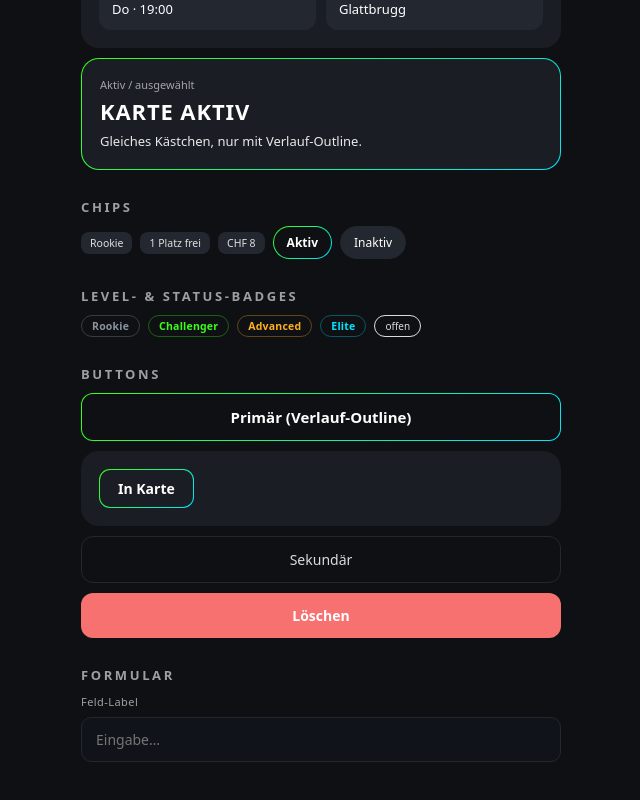
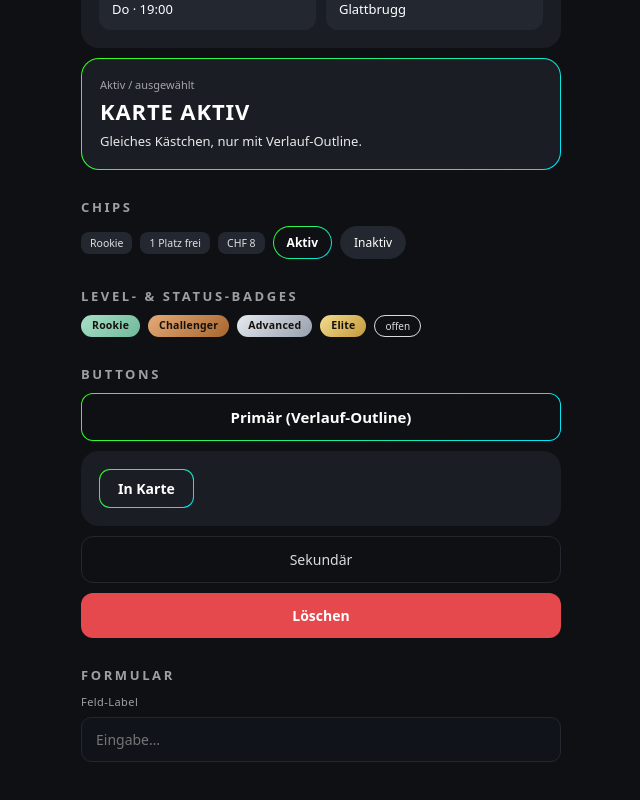
Before and after one commit to PingPongLounge/pingponglounge-player, a Next.js app: page /styleguide in a window 1280 px wide. Shown: the part 885-1685 px from the top of the page, without its empty margins (319-959 px from the left). Built offline with nearby package versions, Linux system fonts and the light colour scheme.

Commit message:
Styleguide: Level als Pastell-Metall-Verlaeufe (Mint/Bronze/Silber/Gold), Loeschen klares Rot

```diff
--- a/app/theme.ts
+++ b/app/theme.ts
@@ -25,24 +25,36 @@ export const W      = '#FFFFFF'                  // Primärtext
 export const SUB    = 'rgba(255,255,255,.85)'   // Sekundärtext (gut lesbar)
 export const MUT    = 'rgba(255,255,255,.6)'    // Labels / gedämpft (Minimum für Text)
 export const LINE   = 'rgba(255,255,255,.06)'   // ultra-dezente Trennlinie
-export const DANGER = '#F87171'                 // Fehler / Löschen
+export const DANGER = '#E5484D'                 // Fehler / Löschen (klares, ruhiges Rot)
 
 export const GREEN  = '#39FF14'
 export const CYAN   = '#00E5FF'
-export const GRAD   = 'linear-gradient(135deg,#39FF14,#00E5FF)'   // DAS eine Leuchten
+export const GRAD   = 'linear-gradient(135deg,#39FF14,#00E5FF)'   // DAS eine Leuchten (Logo + Rang)
 export const SHADOW = '0 4px 14px rgba(0,0,0,.35)'
 
-/* ---------- Level-Farben (kein Pink, Elite = Cyan) ---------- */
+/* ---------- Level-Farben: gedämpfte Pastell-Metalle (Aufstieg Mint→Bronze→Silber→Gold) ----------
+   Jedes Level = sanfter Verlauf. Dunkle Schrift drauf (TEXT_ON). */
+export const LEVEL_GRADIENTS: Record<string, string> = {
+  Rookie:     'linear-gradient(135deg,#A8E0C8,#6FB89A)',  // Mint
+  Challenger: 'linear-gradient(135deg,#E3A977,#A8662F)',  // Bronze
+  Advanced:   'linear-gradient(135deg,#E6EAF0,#969FAD)',  // Silber
+  Elite:      'linear-gradient(135deg,#F2DB8E,#C49A3A)',  // Gold
+  Pro:        GRAD,                                        // Pro = das Marken-Leuchten
+  alle:       'linear-gradient(135deg,#A8E0C8,#6FB89A)',
+}
+// Repräsentative Einzelfarbe je Level (für Text/Linien, wo kein Verlauf geht)
 export const LEVEL_COLORS: Record<string, string> = {
-  Rookie:     '#8B93A1',  // Grau
-  Challenger: '#39FF14',  // Grün
-  Advanced:   '#FFB020',  // Amber
-  Elite:      '#00E5FF',  // Cyan
-  Pro:        '#00E5FF',
-  alle:       '#8B93A1',
+  Rookie:     '#8FCFB4',
+  Challenger: '#CF9763',
+  Advanced:   '#BFC6D0',
+  Elite:      '#E0C266',
+  Pro:        '#39FF14',
+  alle:       '#8FCFB4',
 }
 export const lvColor = (level?: string | null): string =>
   (level && LEVEL_COLORS[level]) || SUB
+export const lvGrad = (level?: string | null): string =>
+  (level && LEVEL_GRADIENTS[level]) || LEVEL_GRADIENTS.alle
 
 /* ---------- Verlauf-Text (NUR Logo + Rang) ---------- */
 export const gt: CSSProperties = {
@@ -143,10 +155,10 @@ export const label: CSSProperties = { fontSize: 11, fontWeight: 500, color: MUT,
 export const input: CSSProperties = { width: '100%', background: INPUTBG, border: `1px solid ${CELL}`, borderRadius: 10, padding: '12px 14px', fontSize: 14, color: W, outline: 'none', fontFamily: 'inherit' }
 
 /* ---------- Badges ---------- */
-// Status-/Level-Pill mit Outline in Level-Farbe
-export const levelBadge = (level?: string | null): CSSProperties => {
-  const c = lvColor(level)
-  return { fontSize: 10.5, fontWeight: 700, color: c, border: `1px solid ${c}55`, borderRadius: 999, padding: '3px 10px', display: 'inline-block', letterSpacing: '.02em' }
-}
+// Level-Pille: gefüllter Pastell-Metall-Verlauf + dunkle Schrift (Bronze/Silber/Gold lesbar)
+export const levelBadge = (level?: string | null): CSSProperties => ({
+  fontSize: 10.5, fontWeight: 800, color: '#15110A', background: lvGrad(level),
+  border: 'none', borderRadius: 999, padding: '3px 11px', display: 'inline-block', letterSpacing: '.02em',
+})
 // Neutrale Status-Pill (offen/läuft/beendet)
 export const statusPill: CSSProperties = { fontSize: 10, fontWeight: 500, color: SUB, border: `1px solid ${SUB}`, borderRadius: 999, padding: '3px 10px', display: 'inline-block' }
```
